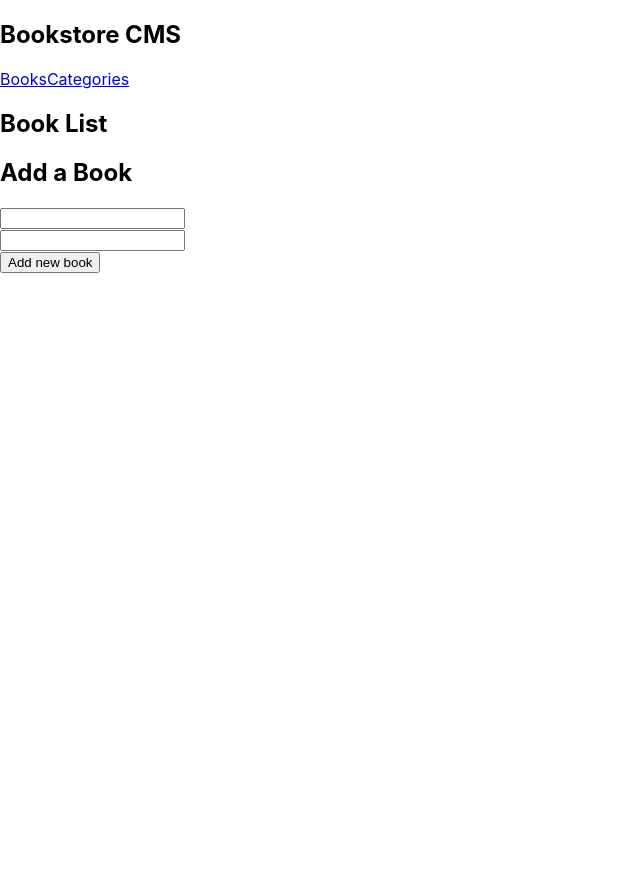
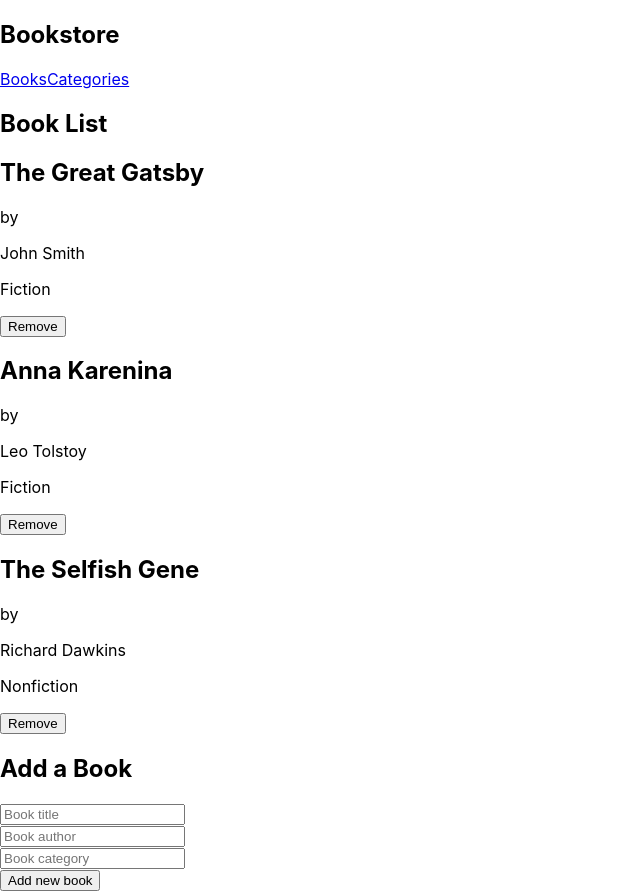
Before and after one commit to PedroH-Neves/book-store-react, a React (Create React App) app: page / in a window 1280 px wide. Shown: the whole page, without its empty margins (0-640 px from the left). Before the commit the page ends 800 px from the top, so only its background shows below. Built offline with nearby package versions, Linux system fonts and the light colour scheme.

Commit message:
Add remove and add button

```diff
--- a/package.json
+++ b/package.json
@@ -7,11 +7,13 @@
     "@testing-library/jest-dom": "^5.16.5",
     "@testing-library/react": "^13.4.0",
     "@testing-library/user-event": "^13.5.0",
+    "prop-types": "^15.8.1",
     "react": "^18.2.0",
     "react-dom": "^18.2.0",
     "react-redux": "^8.1.1",
     "react-router-dom": "^6.14.1",
     "react-scripts": "5.0.1",
+    "uuid": "^9.0.0",
     "web-vitals": "^2.1.4"
   },
   "scripts": {
--- a/src/App.js
+++ b/src/App.js
@@ -14,7 +14,7 @@ function App() {
       <NavBar />
       <Routes>
         <Route path="/" element={<Book />} />
-        <Route path="/Categories" element={<Categories />} />
+        <Route path="/categories" element={<Categories />} />
       </Routes>
     </Router>
   );
--- a/src/components/Book.js
+++ b/src/components/Book.js
@@ -1,13 +1,43 @@
 import React from 'react';
+import PropTypes from 'prop-types';
+import { useDispatch } from 'react-redux';
+import { removeBook } from '../redux/books/booksSlice';
 
-function Book() {
+const Book = ({
+  itemId, title, author, category,
+}) => {
+  const dispatch = useDispatch();
+  const handleRemoveBook = () => {
+    dispatch(removeBook(itemId));
+  };
+
   return (
-    <li key={null}>
-      {Book.title}
-      by
-      {Book.author}
-    </li>
+    <div>
+      <div>
+        <h2>{title}</h2>
+        by
+        <p>{author}</p>
+        <p>{category}</p>
+      </div>
+      <div>
+        <button type="button" onClick={handleRemoveBook}>Remove</button>
+      </div>
+    </div>
   );
-}
+};
+
+Book.propTypes = {
+  itemId: PropTypes.string,
+  title: PropTypes.string,
+  author: PropTypes.string,
+  category: PropTypes.string,
+};
+
+Book.defaultProps = {
+  itemId: '',
+  title: '',
+  author: '',
+  category: '',
+};
 
 export default Book;
--- a/src/components/BookList.js
+++ b/src/components/BookList.js
@@ -1,22 +1,27 @@
-import React, { useState } from 'react';
+import React from 'react';
+import { useSelector } from 'react-redux';
 import NewBookForm from './NewBookForm';
 import Book from './Book';
 
-function BookList() {
-  const [books] = useState([]);
+const BookList = () => {
+  const books = useSelector((store) => store.books.books);
 
   return (
     <div>
       <h2>Book List</h2>
-      <ul>
-        {books.map((book) => (
-          <Book key={null} title={book.title} author={book.author} />
-        ))}
-      </ul>
+      {books.map((book) => (
+        <Book
+          key={book.itemId}
+          itemId={book.itemId}
+          title={book.title}
+          author={book.author}
+          category={book.category}
+        />
+      ))}
       <h2>Add a Book</h2>
       <NewBookForm />
     </div>
   );
-}
+};
 
 export default BookList;
--- a/src/components/NavBar.js
+++ b/src/components/NavBar.js
@@ -5,7 +5,7 @@ const NavBar = () => (
     <nav className="navbar">
       <div>
         <div>
-          <h1>Bookstore CMS</h1>
+          <h1>Bookstore</h1>
           <span className="nav-link"><NavLink to="/">Books</NavLink></span>
           <span className="nav-link"><NavLink to="/categories">Categories</NavLink></span>
         </div>
--- a/src/components/NewBookForm.js
+++ b/src/components/NewBookForm.js
@@ -1,29 +1,54 @@
 import React, { useState } from 'react';
+import { useDispatch } from 'react-redux';
+import { v4 as uuidv4 } from 'uuid';
+import { addBook } from '../redux/books/booksSlice';
 
-function NewBookForm() {
-  const [books, setBooks] = useState([]);
-  const [title, setTitle] = useState('');
-  const [author, setAuthor] = useState('');
+const NewBookForm = () => {
+  const [form, setForm] = useState({
+    title: '',
+    author: '',
+    category: '',
+    itemId: '',
+  });
+  const dispatch = useDispatch();
 
-  const handleSubmit = (event) => {
+  const onFormUpdate = ({ target }) => {
+    setForm({
+      ...form,
+      [target.name]: target.value,
+    });
+  };
+
+  const onSubmit = (event) => {
     event.preventDefault();
-    const newBook = { title, author };
-    setBooks([...books, newBook]);
-    setTitle('');
-    setAuthor('');
+
+    dispatch(addBook({
+      ...form,
+      itemId: uuidv4(),
+    }));
+
+    setForm({
+      title: '',
+      author: '',
+      category: '',
+      itemId: '',
+    });
   };
 
   return (
-    <form onSubmit={handleSubmit}>
+    <form>
       <div>
-        <input id="title" type="text" value={title} onChange={(event) => setTitle(event.target.value)} />
+        <input name="title" id="title" type="text" placeholder="Book title" onChange={onFormUpdate} />
       </div>
       <div>
-        <input id="author" type="text" value={author} onChange={(event) => setAuthor(event.target.value)} />
+        <input name="author" id="author" type="text" placeholder="Book author" onChange={onFormUpdate} />
       </div>
-      <button type="submit">Add new book</button>
+      <div>
+        <input name="category" id="category" type="text" placeholder="Book category" onChange={onFormUpdate} />
+      </div>
+      <button type="button" onClick={onSubmit}>Add new book</button>
     </form>
   );
-}
+};
 
 export default NewBookForm;
--- a/src/index.js
+++ b/src/index.js
@@ -1,11 +1,15 @@
 import React from 'react';
 import ReactDOM from 'react-dom/client';
 import './index.css';
+import { Provider } from 'react-redux';
 import App from './App';
+import store from './redux/store';
 
 const root = ReactDOM.createRoot(document.getElementById('root'));
 root.render(
   <React.StrictMode>
-    <App />
+    <Provider store={store}>
+      <App />
+    </Provider>
   </React.StrictMode>,
 );
--- a/src/redux/books/booksSlice.js
+++ b/src/redux/books/booksSlice.js
@@ -1,7 +1,25 @@
 import { createSlice } from '@reduxjs/toolkit';
 
 const initialState = {
-  books: [],
+  books: [
+    {
+      itemId: 'item1',
+      title: 'The Great Gatsby',
+      author: 'John Smith',
+      category: 'Fiction',
+    },
+    {
+      itemId: 'item2',
+      title: 'Anna Karenina',
+      author: 'Leo Tolstoy',
+      category: 'Fiction',
+    },
+    {
+      itemId: 'item3',
+      title: 'The Selfish Gene',
+      author: 'Richard Dawkins',
+      category: 'Nonfiction',
+    }],
   status: 'Under construction',
 };
 
@@ -13,7 +31,7 @@ const booksSlice = createSlice({
       state.books.push(action.payload);
     },
     removeBook: (state, action) => {
-      state.books.filter((book) => book.id !== action.payload);
+      state.books = state.books.filter((book) => book.itemId !== action.payload);
     },
   },
 });
```
Also changed, not shown: .eslintrc.json, 1 other file (tests, documents, lock files or other folders).
